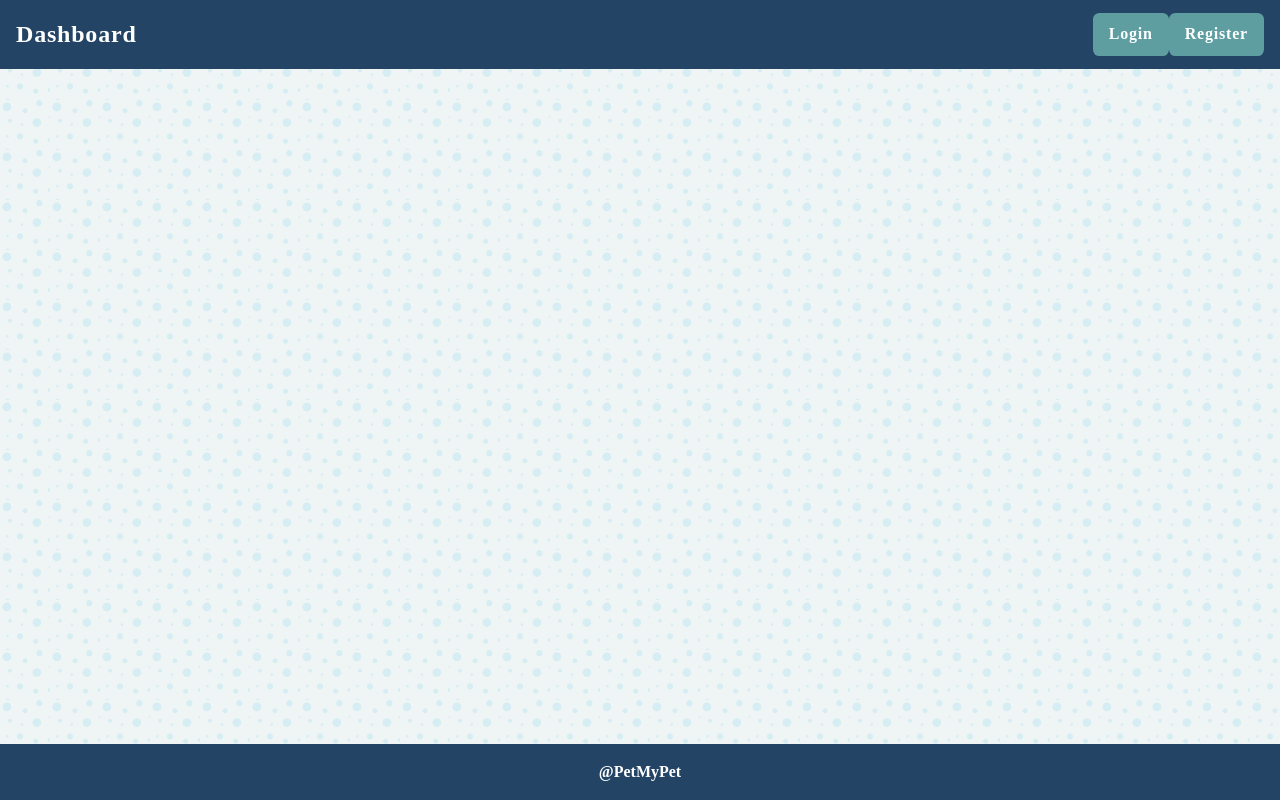
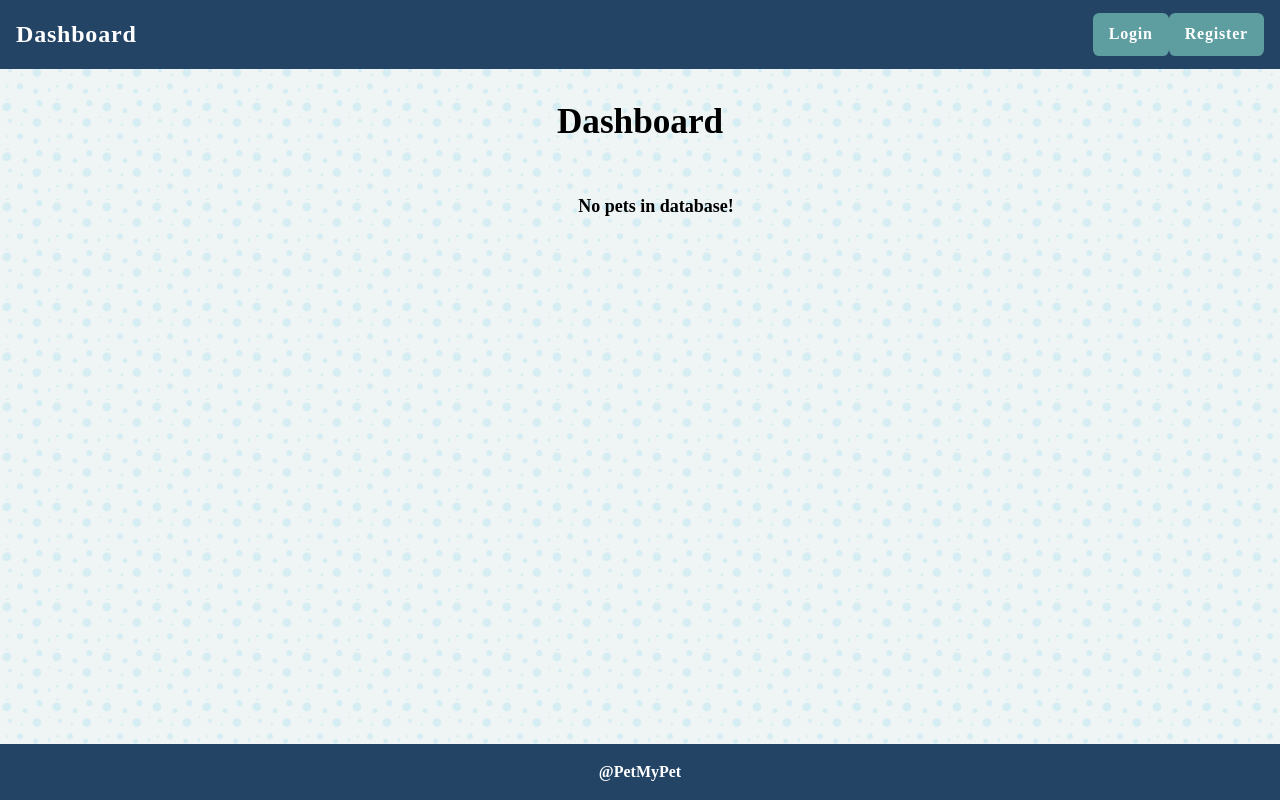
Before and after one commit to NANikolaev/Pets, a React (Create React App) app: page / in a window 1280 px wide. Built offline with nearby package versions, Linux system fonts and the light colour scheme.

Commit message:
add Dashboard & Dashboard Card components

```diff
--- a/src/App.js
+++ b/src/App.js
@@ -1,18 +1,21 @@
-import {Route, Routes} from "react-router-dom";
+import { Route, Routes } from "react-router-dom";
 
 import Navigation from "./components/Header/NavigationBar";
 import Login from "./components/Login/Login";
 import Register from "./components/Register/Register";
+import Dashboard from "./components/Dashboard/Dashboard";
 
 function App() {
   return (
 
     <div id="container">
-      <Navigation/>
+      <Navigation />
       <main id="site-content">
         <Routes>
-         <Route path="/login" element={<Login/>}></Route>
-         <Route path="/register" element={<Register/>}></Route>
+          <Route path="/" element={<Dashboard />}></Route>
+          <Route path="/login" element={<Login />}></Route>
+          <Route path="/register" element={<Register />}></Route>
+
         </Routes>
       </main>
 
--- /dev/null
+++ b/src/components/Dashboard/DashBoardCard.js
@@ -0,0 +1,13 @@
+import { Link } from "react-router-dom"
+
+export default function DashBoardCard({pet}){
+
+    return (
+        <li className="otherPet">
+        <h3>Name: {pet.name}</h3>
+        <p>Type: {pet.type}</p>
+        <p className="img"><img src={pet.imageUrl} /></p>
+        <Link className="button" to={`/details/pet/${pet._id}`}>Details</Link>
+    </li>
+    )
+}
--- /dev/null
+++ b/src/components/Dashboard/Dashboard.js
@@ -0,0 +1,26 @@
+import { useState, useEffect } from "react"
+import DashBoardCard from "./DashBoardCard"
+
+
+function Dashboard() {
+    let [pets, changeState] = useState([])
+
+
+    return (
+        <section id="dashboard-page" className="dashboard">
+            <h1>Dashboard</h1>
+            <ul className="other-pets-list">
+
+                {pets.length > 0
+                    ? pets.map(x => <DashBoardCard pet={x} />)
+                    : <p className="no-pets">No pets in database!</p>
+                }
+
+            </ul>
+        </section>
+
+    )
+
+}
+
+export default Dashboard
```
Lines whose indentation alone changed are shown as unchanged.
